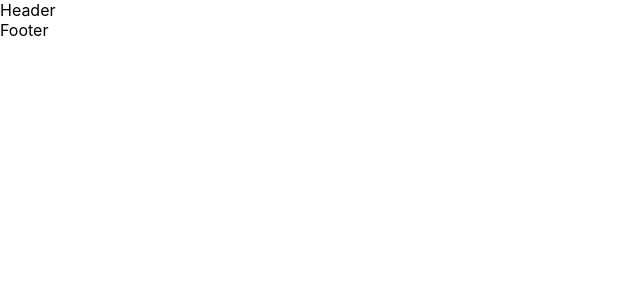
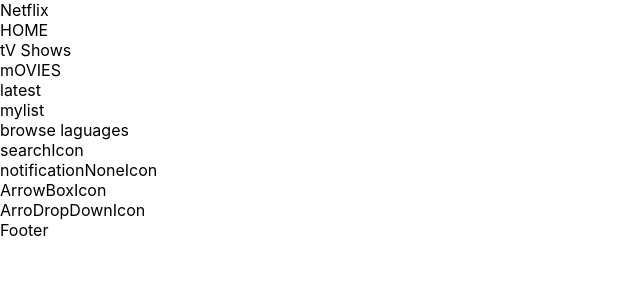
Before and after one commit to yohannes369/Netflix-clone, a React (Create React App) app: page / in a window 1280 px wide. Shown: the top 300 px of the page, without its empty margins (0-640 px from the left). Built offline with nearby package versions, Linux system fonts and the light colour scheme.

Commit message:
header css

```diff
--- a/src/components/Header/Header.js
+++ b/src/components/Header/Header.js
@@ -1,8 +1,34 @@
 import React from 'react'
-
+import "./header.css"
 function Header() {
   return (
-    <div>Header</div>
+    <div className="header_outer_container">
+    <div className="header_container">
+        <div className="header_left">
+            <ul>
+                  <li>Netflix</li>
+                    <li>HOME</li>
+                    <li>tV Shows</li>
+                    <li>mOVIES</li>
+                    <li>latest</li>
+                    <li>mylist</li>
+                    <li>browse laguages</li>
+
+            </ul>
+            </div>
+
+    </div>
+    <div className="header_right">
+        <ul>
+            <li>searchIcon</li>
+            <li>notificationNoneIcon</li>
+            <li>ArrowBoxIcon</li>
+            <li>ArroDropDownIcon</li>
+
+        </ul>
+
+    </div>
+    </div>
   )
 }
 
```
Also changed, not shown: src/components/Header/header.css (added).
